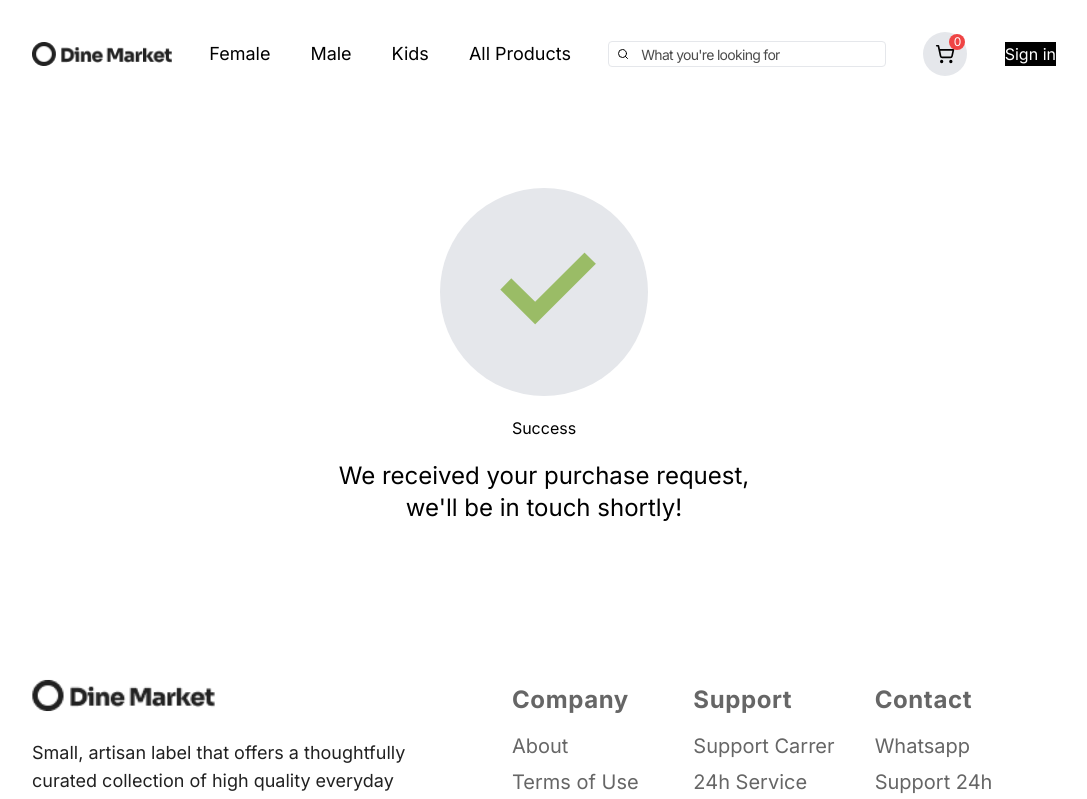
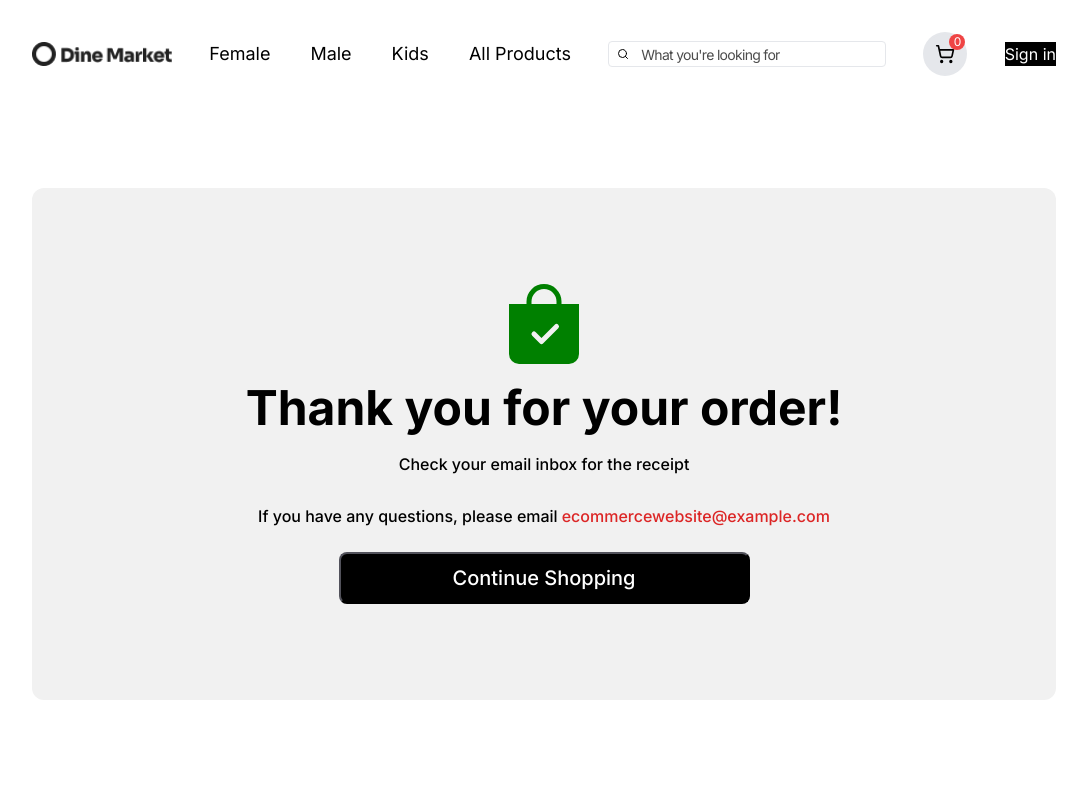
Before and after one commit to EponymousBearer/swift_mart_ecommerce, a Next.js app: page /success in a window 1280 px wide. Shown: the top 799 px of the page, without its empty margins (96-1183 px from the left). Built offline with nearby package versions, Linux system fonts and the light colour scheme; no server answers.

Commit message:
success page

```diff
--- a/package.json
+++ b/package.json
@@ -23,6 +23,7 @@
     "class-variance-authority": "^0.7.0",
     "cookie": "^0.5.0",
     "drizzle-orm": "^0.28.2",
+    "emailjs-com": "^3.2.0",
     "eslint": "8.47.0",
     "eslint-config-next": "13.4.19",
     "js-cookie": "^3.0.5",
--- a/src/app/AllProducts/page.tsx
+++ b/src/app/AllProducts/page.tsx
@@ -1,7 +1,5 @@
-import { client } from "@/lib/sanityClient";
 import React from "react";
 import FetchData from "../../../sanity/FetchData";
-import { urlForImage } from "../../../sanity/lib/image";
 import Link from "next/link"
 import ProductCart from "@/components/ProductCart";
 
--- /dev/null
+++ b/src/app/api/cartReset/route.ts
@@ -0,0 +1,20 @@
+import { NextRequest, NextResponse } from "next/server";
+import { cartColumns, db } from "../../../lib/drizzle";
+import { eq } from "drizzle-orm";
+
+export const DELETE = async (request: NextRequest) => {
+    const req = await request.json();
+    try {
+      const res = await db
+        .delete(cartColumns)
+        .where(eq(cartColumns.user_id, req.user_id))
+        .returning();
+
+      console.log('Products Successfully Deleted');
+
+      return NextResponse.json({ message: "Products Successfully Deleted" });
+    } catch (error) {
+      console.log("Error removing items from cart", error);
+      return NextResponse.json({ message: "Error Deleting Products" });
+    }
+  };
--- a/src/app/api/stripe-session/route.ts
+++ b/src/app/api/stripe-session/route.ts
@@ -9,11 +9,9 @@ const stripe = new Stripe(key, {
 
 export async function POST(request: NextRequest) {
   const body = await request.json();
-  // console.log(body.products.length);
+  console.log(body)
   try {
     if (body.products.length > 0) {
-      // console.log("abc")
-      // Create Checkout Sessions from body params.
       const session = await stripe.checkout.sessions.create({
         submit_type: "pay",
         mode: "payment",
@@ -27,7 +25,7 @@ export async function POST(request: NextRequest) {
           return {
             price_data: {
               currency: "usd",
-              unit_amount: item.product_price * 100,
+              unit_amount: (item.product_price * 100) / item.product_quantity,
               product_data: {
                 name: item.product_title,
               },
--- a/src/app/category/[gender]/page.tsx
+++ b/src/app/category/[gender]/page.tsx
@@ -1,8 +1,5 @@
-/* eslint-disable react/jsx-no-undef */
-/* eslint-disable react/jsx-key */
 import React from "react";
 import FetchData from "../../../../sanity/FetchData";
-import Link from "next/link";
 import ProductCart from "@/components/ProductCart";
 
 interface IProductImage {
--- a/src/app/success/page.tsx
+++ b/src/app/success/page.tsx
@@ -1,17 +1,39 @@
+import ContinueShoppingButton from "@/components/ContinueShoppingButton";
 import Wrapper from "@/components/shared/Wrapper";
+import { Button } from "@/components/ui/button";
 
 const SuccessPage = () => {
   return (
     <Wrapper>
-      <div className="flex flex-col justify-center items-center w-full mt-20 gap-5">
-        <p className="text-[#9ABC66] font-bold text-9xl leading-[200px] w-52 h-52 text-center rounded-full bg-gray-200">
-          ✓
+      <div className="flex flex-col justify-center items-center w-full py-24 mt-20 gap-5 rounded-xl bg-[#f1f1f1]">
+        <p className="icon">
+          <svg
+            color="green"
+            stroke="currentColor"
+            fill="currentColor"
+            stroke-width="0"
+            viewBox="0 0 16 16"
+            height="80"
+            width="80"
+            xmlns="http://www.w3.org/2000/svg"
+          >
+            <path
+              fill-rule="evenodd"
+              d="M10.5 3.5a2.5 2.5 0 0 0-5 0V4h5v-.5zm1 0V4H15v10a2 2 0 0 1-2 2H3a2 2 0 0 1-2-2V4h3.5v-.5a3.5 3.5 0 1 1 7 0zm-.646 5.354a.5.5 0 0 0-.708-.708L7.5 10.793 6.354 9.646a.5.5 0 1 0-.708.708l1.5 1.5a.5.5 0 0 0 .708 0l3-3z"
+            ></path>
+          </svg>
         </p>
-        <h1>Success</h1>
-        <p className="text-center text-2xl">
-          We received your purchase request,
-          <br /> we&apos;ll be in touch shortly!
+        <h1 className="text-5xl font-bold">Thank you for your order!</h1>
+        <p className="font-medium">Check your email inbox for the receipt</p>
+        <p className="font-medium mt-2 ">
+          If you have any questions, please email
+          <button className="text-red-600 ml-1">
+            <a href="mailto:ecommercewebsite@example.com">
+              ecommercewebsite@example.com
+            </a>
+          </button>
         </p>
+      <ContinueShoppingButton/>
       </div>
     </Wrapper>
   );
--- a/src/components/CartItems.tsx
+++ b/src/components/CartItems.tsx
@@ -1,12 +1,9 @@
-/* eslint-disable react-hooks/exhaustive-deps */
-/* eslint-disable @next/next/no-async-client-component */
-/* eslint-disable react-hooks/rules-of-hooks */
 /* eslint-disable react/jsx-key */
+
 "use client";
 import getStripePromise from "@/lib/stripe";
 import Image from "next/image";
 import React, { useEffect, useState } from "react";
-import { cookies } from "next/headers";
 import Wrapper from "@/components/shared/Wrapper";
 import { Button } from "@/components/ui/button";
 import { ShoppingBag, Trash2 } from "lucide-react";
@@ -22,7 +19,7 @@ export default function CartItems() {
   );
 
   useEffect(() => {
-    fetch(`http://localhost:3000/api/cart?user_id=${userId}`)
+    fetch(`api/cart?user_id=${userId}`)
       .then((res) => res.json())
       .then((data) => {
         setProducts(data);
@@ -36,28 +33,6 @@ export default function CartItems() {
       });
   }, [isSignedIn, userId, state]);
 
-  // const handleDelete = async (productId: string | number) => {
-  //   console.log("clicked");
-  //   try {
-  //     const response = await fetch(
-  //       `http://localhost:3000/api/cart?product_id=${productId}&user_id=${userId}`,
-  //       {
-  //         method: "DELETE",
-  //       }
-  //     );
-
-  //     if (response.ok) {
-  //       // Refresh the page or update the cart context if needed
-  //       window.location.reload();
-  //       console.log("Product deleted successfully");
-  //     } else {
-  //       console.log("Error deleting product");
-  //     }
-  //   } catch (error) {
-  //     console.log("Error:", error);
-  //   }
-  // };
-
   const handleCheckout = async () => {
     const stripePromise = await getStripePromise();
     const response = await fetch("api/stripe-session/", {
@@ -66,7 +41,6 @@ export default function CartItems() {
       cache: "no-cache",
       body: JSON.stringify({
         products: products,
-        quantities: quantities,
       }),
     });
     const data = await response.json();
--- /dev/null
+++ b/src/components/ContinueShoppingButton.tsx
@@ -0,0 +1,28 @@
+'use client'
+import React, { useState } from "react";
+import { Button } from "./ui/button";
+import { useAuth } from "@clerk/nextjs";
+
+const ContinueShoppingButton = () => {
+    const [state, setState] = useState(false);
+    const { userId } = useAuth();
+
+    async function handleResetCart() {
+        const res = await fetch("/api/cartReset", {
+          method: "DELETE",
+          body: JSON.stringify({
+            user_id: userId,
+          }),
+        });
+        setState(!state);
+      }
+  return (
+    <div>
+      <Button onClick={handleResetCart} className="text-white mt-1 rounded-lg px-28 py-6 text-xl">
+        <a href="../">Continue Shopping</a>
+      </Button>
+    </div>
+  );
+};
+
+export default ContinueShoppingButton;
```
Also changed, not shown: src/app/api/cart/route.ts (+0 -16 lines), src/app/cart/page.tsx (+0 -51 lines), 1 other file (tests, documents, lock files or other folders).
